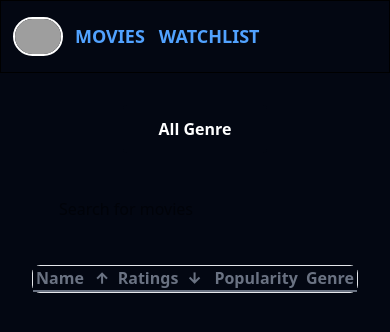
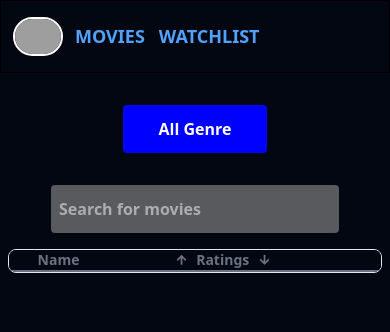
Before and after one commit to amankhan790/Movie-app, a React (Vite) app: page /watchlist in a window 390 px wide. Shown: the top 332 px of the page. Built offline with nearby package versions, Linux system fonts and the light colour scheme; grey boxes are pictures that could not be loaded.

Commit message:
made watchlist responsive

```diff
--- a/src/components/Watchlist.jsx
+++ b/src/components/Watchlist.jsx
@@ -39,15 +39,15 @@
 
   return (
     <>
-      <div className="flex justify-center flex-wrap m-4">
+      <div className="flex justify-center flex-wrap m-4  sm:gap-4 gap-2">
         {genreList.map((genre) => {
           return (
             <div
               onClick={() => handleFilter(genre)}
               className={
                 currGenre === genre
-                  ? "flex justify-center items-center bg-blue-400 w-[9rem] h-[3rem] rounded text-white font-bold m-4"
-                  : "flex justify-center items-center bg-gray-900/60 w-[9rem] h-[3rem] rounded text-white font-bold m-4"
+                  ? "genre flex justify-center items-center bg-gray-400 w-[9rem] h-[3rem] rounded text-white font-bold m-4"
+                  : "genreBlue flex justify-center items-center bg-gray-900/60 w-[9rem] h-[3rem] rounded text-white font-bold m-4"
               }
             >
               {genre}
@@ -55,19 +55,19 @@
           );
         })}
       </div>
-      <div className="flex justify-center my-4">
+      <div className="flex justify-center my-4 rounded">
         <input
           onChange={handleSaerch}
           value={search}
           type="text"
           placeholder="Search for movies"
-          className="h-[3rem] w-[18rem] border-black bg-gray-200 outline-none p-2"
+          className="h-[3rem] w-[18rem] text-white font-bold border-black bg-gray-200 outline-none p-2 rounded"
         />
       </div>
 
-      <div className="overfolw-hidden rounded-lg border border-gray-200 m-8">
-        <table className="w-full text-gray-500 text-center">
-          <thead className="border-b-2">
+      <div className="overflow-x-auto rounded-lg border border-gray-200 m-2 sm:m-8">
+        <table className="w-full min-w-[600px] text-gray-500 text-center text-sm sm:text-base">
+          <thead className="border-b-2 bg-amber-300">
             <tr>
               <th>Name</th>
               <th className="flex gap-2 items-center justify-center">
@@ -100,9 +100,9 @@
               .map((movieItem) => {
                 return (
                   <tr key={movieItem.id} className="border-b-2">
-                    <td className="flex items-center px-6 py-5">
+                    <td className="flex flex-col sm:flex-row items-center gap-3 sm:gap-10 px-4 py-4 text-center sm:text-left">
                       <img
-                        className="w-[10rem] h-[6rem]"
+                        className="w-[8rem] sm:w-[10rem] h-[5rem] sm:h-[6rem] object-cover rounded"
                         src={`https://image.tmdb.org/t/p/original/${movieItem.backdrop_path}`}
                         alt=""
                       />
--- a/src/index.css
+++ b/src/index.css
@@ -3,11 +3,15 @@
 
 * {
   background-color: #030712;
+  /* background-color: #a2be9c; */
 }
-.movieCart{
+.movieCart,.genreBlue,input{
   background-color: rgba(128, 128, 128, 0.691);
 }
 .Pagination{
   background-color: rgba(128, 128, 128, 0.785);
   border-radius: 10px;
 }
+.genre {
+  background-color: blue;
+}
```
